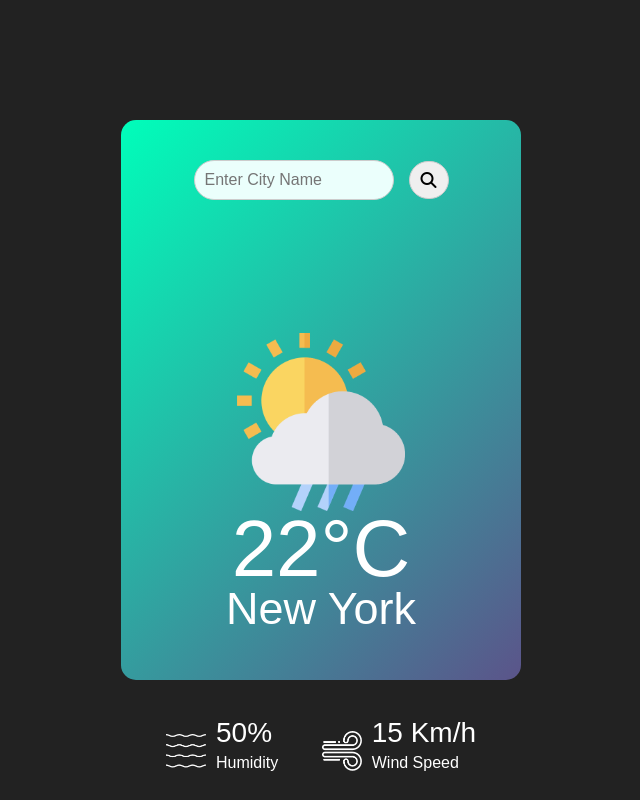
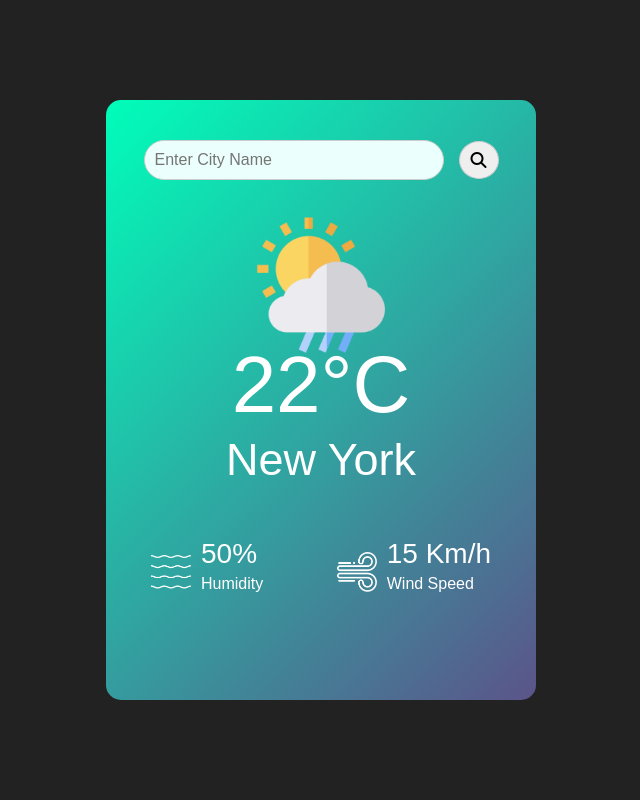
Before and after one commit to Nour-2003/Weather_app_api, a plain HTML site: page index.html in a window 1280 px wide. Shown: the whole page, without its empty margins (319-959 px from the left). Drawn offline with Linux system fonts and the light colour scheme.

Commit message:
Update style.css

```diff
--- a/style.css
+++ b/style.css
@@ -21,15 +21,15 @@ div.container {
 
 div.Screen {
   background: linear-gradient(135deg, #00feba, #5b548a);
-  width: 400px;
-  height: 70%;
+  width: 430px;
+  height: 75%;
   color: #fff;
   padding: 30px 25px;
   border-radius: 15px;
 }
 
 #input1 {
-  width: 200px;
+  width: 300px;
   padding: 10px;
   border: 1px solid #ccc;
   border-radius: 25px;
@@ -49,7 +49,7 @@ div.Screen {
   width: 40px;
   padding: 10px;
   border: 1px solid #ccc;
-  border-radius: 25px;
+  border-radius: 50%;
   font-size: 16px;
   margin-left: 15px;
 }
@@ -62,7 +62,7 @@ div.Screen {
   justify-content: center;
   align-items: center;
   line-height: 30px;
-  margin-top: 100px;
+  margin-top: 10px;
   color: #fff;
   text-align: center;
 }
@@ -73,7 +73,7 @@ div.Screen {
 }
 
 .weather h2 {
-  margin-top: 30px;
+  margin-top: 45px;
   font-size: 45px;
   font-weight: 200;
 }
@@ -83,7 +83,7 @@ div.Screen {
   align-items: center;
   justify-content: space-between;
   padding: 0 20px;
-  margin-top: 100px;
+  margin-top: 70px;
 }
 
 .col {
@@ -102,3 +102,7 @@ div.Screen {
   font-size: 28px;
   margin-top: -6px;
 }
+
+img.state {
+  width: 170px;
+}
```
